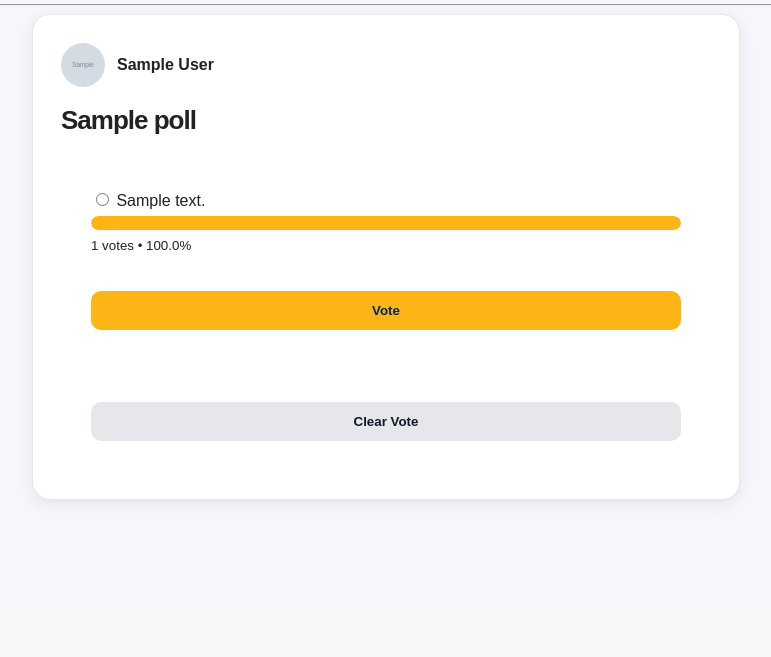
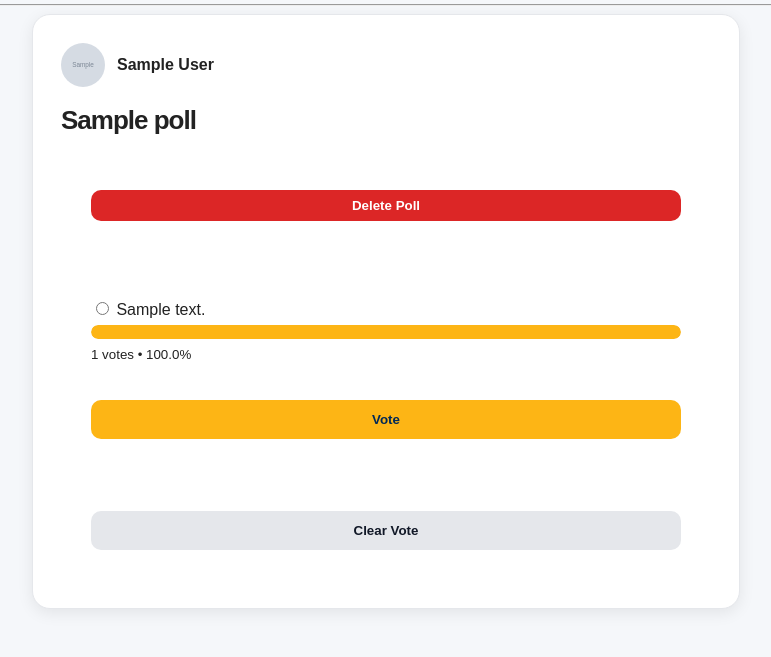
Before and after one commit to aelsaddiq/PavEats, a Flask app: page /polls in a window 1280 px wide. Shown: the part 196-853 px from the top of the page, without its empty margins (254-1025 px from the left). Before the commit the page ends 698 px from the top, so only its background shows below. Run offline with Flask 3, Linux system fonts and the light colour scheme; a user stored in the database is signed in; tables that the repository leaves empty hold one stand-in row (values such as "Sample post"); grey boxes marked "Sample" are stand-in pictures; some web fonts are replaced.

Commit message:
Add poll delete feature

```diff
--- a/app.py
+++ b/app.py
@@ -173,6 +173,19 @@ def unfollow(user_id):
 
     return redirect(url_for("profile", user_id=user_id))
 
+@app.route("/delete-poll/<int:poll_id>", methods=["POST"])
+@login_required
+def delete_poll(poll_id):
+
+    poll = Poll.query.get_or_404(poll_id)
+
+    if poll.creator_id != current_user.id and current_user.role != "admin":
+        return redirect(url_for("polls"))
+
+    db.session.delete(poll)
+    db.session.commit()
+
+    return redirect(request.referrer or url_for("polls"))
 
 @app.route("/logout")
 @login_required
--- a/static/style.css
+++ b/static/style.css
@@ -796,3 +796,18 @@ body {
         padding: 40px;
     }
 }
+
+.delete-poll-btn {
+    margin-bottom: 18px;
+    background: #dc2626;
+    color: white;
+    border: none;
+    padding: 8px 14px;
+    border-radius: 10px;
+    cursor: pointer;
+    font-weight: 600;
+}
+
+.delete-poll-btn:hover {
+    background: #b91c1c;
+}
--- a/templates/polls.html
+++ b/templates/polls.html
@@ -30,6 +30,16 @@
     </div>
 
     <h2 class="poll-title">{{ poll.question }}</h2>
+    {% if poll.creator_id == current_user.id or current_user.role == "admin" %}
+    <form method="POST"
+          action="{{ url_for('delete_poll', poll_id=poll.id) }}">
+
+        <button class="delete-poll-btn" type="submit">
+            Delete Poll
+        </button>
+
+    </form>
+{% endif %}
 
     {% set total_votes = poll.options | map(attribute='votes') | map('length') | sum %}
 
```
